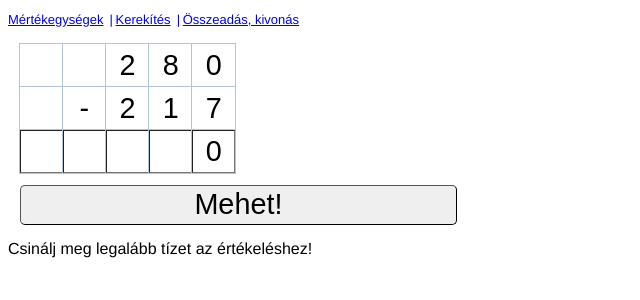
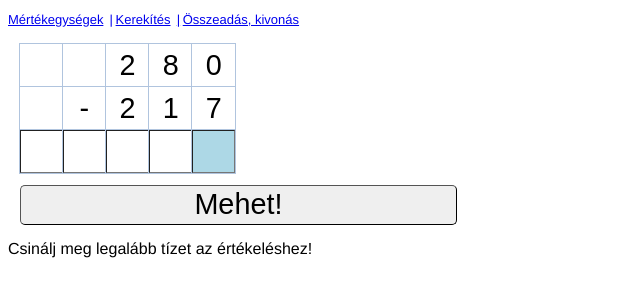
Before and after one commit to kgeri/maths3, a Svelte app: page /addition in a window 1280 px wide. Shown: the top 300 px of the page, without its empty margins (0-640 px from the left). Built offline with nearby package versions, Linux system fonts and the light colour scheme.

Commit message:
making input easier on WorkbookRows

```diff
--- a/src/WorkbookRow.svelte
+++ b/src/WorkbookRow.svelte
@@ -1,4 +1,6 @@
 <script lang="ts">
+    import { onMount } from 'svelte';
+
     type N = number | null;
 
     export let width = 1;
@@ -7,6 +9,34 @@
 
     let chars: string[];
     let digits: N[] = [];
+    const inputs: HTMLInputElement[] = Array<HTMLInputElement>(width);
+
+    onMount(() => {
+        inputs.at(-1)?.focus();
+    });
+
+    function onInput(event: Event) {
+        event.preventDefault();
+
+        const inputEl = event.target as HTMLInputElement;
+        const i = inputs.indexOf(inputEl);
+
+        const digit = parseInt((event as InputEvent).data || '') % 10;
+        if (isNaN(digit)) {
+            inputEl.value = <any>null;
+            digits[i] = null;
+        } else {
+            inputEl.value = String(digit);
+            digits[i] = digit;
+        }
+
+        // Focus on the previous input box (go backwards)
+        const nextInput = inputs.at(i - 1);
+        if (nextInput) {
+            nextInput.focus();
+            nextInput.select();
+        }
+    }
 
     function recomputeCharsOrDigits(value: string | N) {
         if (editable) {
@@ -23,16 +53,12 @@
 
     $: recomputeCharsOrDigits(value);
     $: value = digits.reduce((acc, d) => (acc ?? 0) * 10 + (d ?? 0), 0);
-
-    function onFocus(event: Event) {
-        (event.target as HTMLInputElement).select();
-    }
 </script>
 
 <tr>
     {#if digits.length > 0}
         {#each digits as _, i}
-            <input type="number" maxlength="1" bind:value={digits[i]} on:focus={onFocus} />
+            <input type="text" maxlength="1" bind:this={inputs[i]} on:input={onInput} />
         {/each}
     {:else if chars}
         {#each chars as c}
@@ -65,16 +91,4 @@
     input:focus-visible {
         background-color: lightblue;
     }
-
-    /* Hide the spinner hack */
-    input::-webkit-outer-spin-button,
-    input::-webkit-inner-spin-button {
-        -webkit-appearance: none;
-        margin: 0;
-    }
-    input[type='number'] {
-        appearance: textfield;
-        -moz-appearance: textfield;
-    }
-    /* End of hack */
 </style>
```
